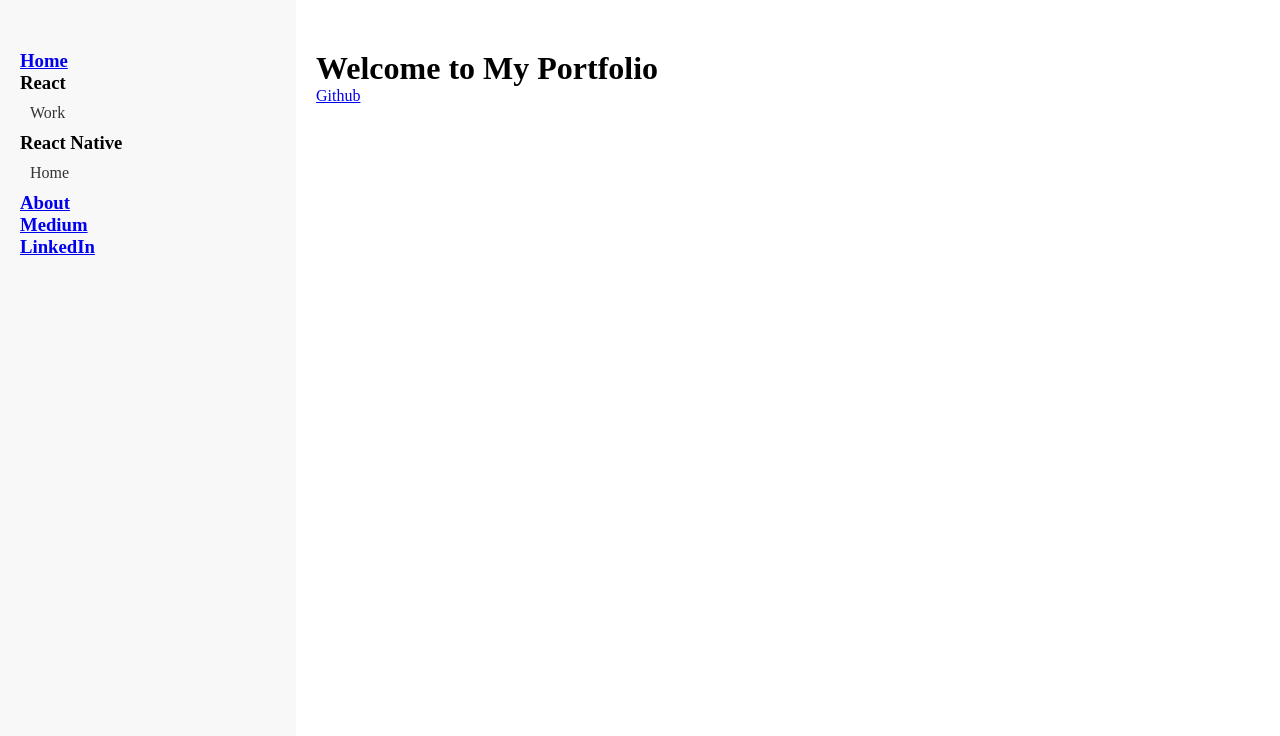
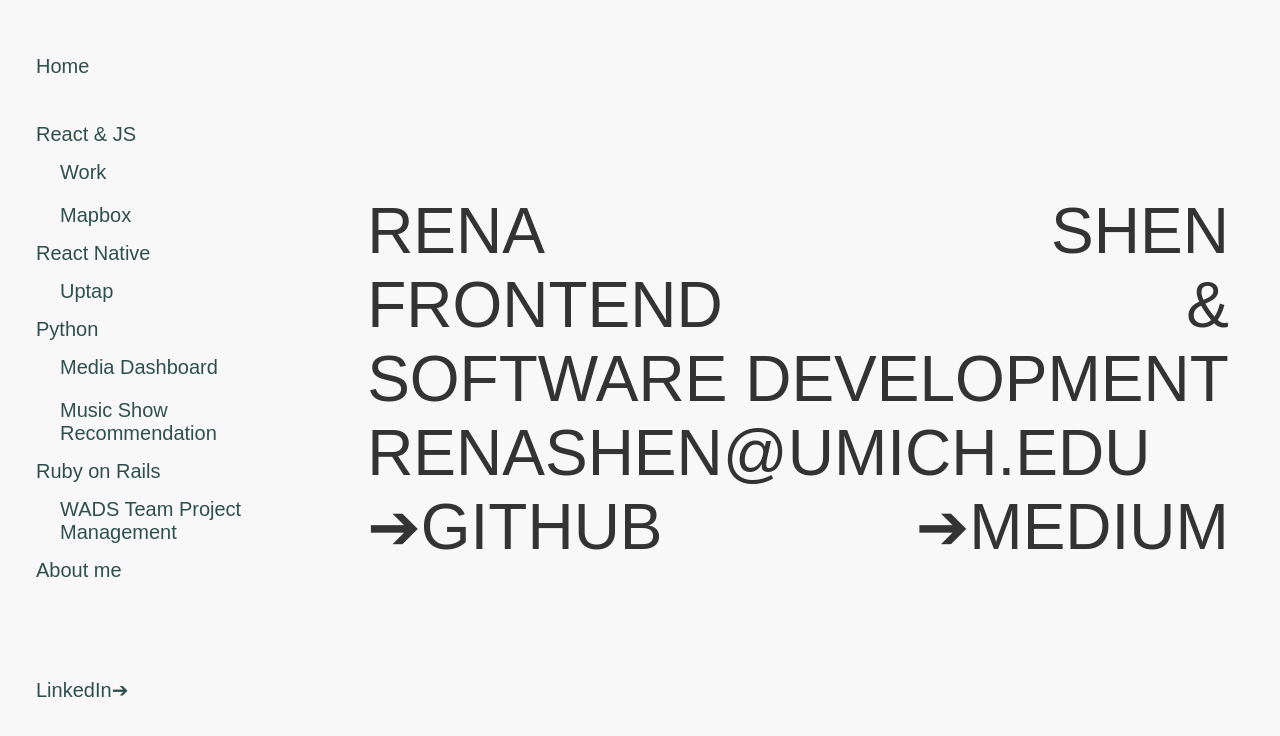
Before and after one commit to renashen314/2024portfolio, a React (Vite) app: page / in a window 1280 px wide. Shown: the top 736 px of the page. Built offline with nearby package versions, Linux system fonts and the light colour scheme.

Commit message:
clean up useEffect tp only run on Home page

```diff
--- a/index.html
+++ b/index.html
@@ -4,6 +4,12 @@
     <meta charset="UTF-8" />
     <meta name="viewport" content="width=device-width, initial-scale=1.0" />
     <link rel="icon" type="image/x-icon" href="/favicon.ico" />
+    <link rel="preconnect" href="https://fonts.googleapis.com" />
+    <link rel="preconnect" href="https://fonts.gstatic.com" crossorigin />
+    <link
+      href="https://fonts.googleapis.com/css2?family=Alegreya:ital,wght@0,400..900;1,400..900&family=Cormorant:ital,wght@0,300..700;1,300..700&display=swap"
+      rel="stylesheet"
+    />
     <title>portfolio</title>
   </head>
   <body>
--- a/src/components/About.tsx
+++ b/src/components/About.tsx
@@ -2,7 +2,7 @@ export default function About() {
   return (
     <div className="contianer">
       <main className="main-content">
-        <h1>about</h1>
+        <h1>About</h1>
       </main>
     </div>
   );
--- a/src/components/Home.tsx
+++ b/src/components/Home.tsx
@@ -1,16 +1,88 @@
+import { useEffect } from "react";
+import { useLocation } from "react-router-dom";
+
 export default function Home() {
+  const rand = (min: number, max: number) =>
+    Math.floor(Math.random() * (max - min + 1)) + min;
+  const enhance = (id: string): void => {
+    const element = document.getElementById(id);
+    if (element) {
+      const text = element.innerText.split("");
+      element.innerText = "";
+
+      text.forEach((letter, index) => {
+        const outer = document.createElement("span");
+        outer.className = "outer";
+
+        const inner = document.createElement("span");
+        inner.className = "inner";
+        inner.style.animationDelay = `${rand(-5000, 0)}ms`;
+
+        const span = document.createElement("span");
+        span.className = "letter";
+        span.innerText = letter;
+        span.style.animationDelay = `${index * 1000}ms`;
+
+        inner.appendChild(span);
+        outer.appendChild(inner);
+        element.appendChild(outer);
+      });
+    }
+  };
+  const location = useLocation();
+  useEffect(() => {
+    if (location.pathname === "/") {
+      enhance("github-link");
+      enhance("medium-link");
+      enhance("homepage-email");
+    }
+  }, [location.pathname]);
+
   return (
-    <div>
+    <>
       <main className="main-content">
-        <h1>Welcome to My Portfolio</h1>
+        <div id="text">
+          <div className="line">
+            <p className="offset-word">Rena</p>
+            <p className="offset-word">Shen</p>
+          </div>
+          <div className="line">
+            <p className="offset-word">Frontend</p>
+            <p className="offset-word">&</p>
+          </div>
+          <div className="line">
+            <p className="offset-word">software development</p>
+          </div>
+          <div className="line">
             <a
+              id="homepage-email"
+              className="offset-word fancy"
+              href="mailto:renashen@umich.edu"
+            >
+              renashen@umich.edu
+            </a>
+          </div>
+          <div className="line">
+            <a
+              id="github-link"
+              className="offset-word fancy"
               href="https://github.com/renashen314"
               target="_blank"
               rel="noopener noreferrer"
             >
-          Github
+              <span>&#10132;</span>Github
             </a>
+            <a
+              id="medium-link"
+              className="offset-word fancy"
+              href=""
+              target="_blank"
+            >
+              <span>&#10132;</span>Medium
+            </a>
+          </div>
+        </div>
       </main>
-    </div>
+    </>
   );
 }
--- a/src/components/Nav.tsx
+++ b/src/components/Nav.tsx
@@ -3,38 +3,51 @@ import { Link } from "react-router-dom";
 export default function Nav() {
   return (
     <nav className="navbar">
-      <h3>
+      <h3 className="big-nav-button">
         <Link to="/">Home</Link>
       </h3>
-      <h3>React</h3>
+      <h3>React & JS</h3>
       <ul>
         <li>
           <Link to="/work">Work</Link>
+          <Link to="/work">Mapbox</Link>
         </li>
       </ul>
       <h3>React Native</h3>
       <ul>
         <li>
-          <Link to="/">Home</Link>
+          <Link to="/">Uptap</Link>
         </li>
       </ul>
-      <h3>
-        <Link to="/about">About</Link>
+      <h3>Python</h3>
+      <ul>
+        <li>
+          <Link to="/">Media Dashboard</Link>
+        </li>
+        <li>
+          <Link to="/">Music Show Recommendation</Link>
+        </li>
+      </ul>
+      <h3>Ruby on Rails</h3>
+      <ul>
+        <li>
+          <Link to="/">WADS Team Project Management</Link>
+        </li>
+      </ul>
+      <h3 className="big-nav-button">
+        <Link to="/about">About me</Link>
       </h3>
-      <h3>
-        <a href="/" target="_blank" rel="noopener noreferrer">
-          Medium
-        </a>
-      </h3>
+      <div className="external-link">
         <h3>
           <a
             href="https://www.linkedin.com/in/rena-shen-3aa321149/"
             target="_blank"
             rel="noopener noreferrer"
           >
-          LinkedIn
+            LinkedIn<span>&#10132;</span>
           </a>
         </h3>
+      </div>
     </nav>
   );
 }
--- a/src/styles/main.css
+++ b/src/styles/main.css
@@ -4,36 +4,175 @@
 }
 html,
 body {
-  height: 100%;
+  height: 100vh;
+  font-family: "Nunito Sans", sans-serif;
+  background-color: #f8f8f8;
+  color: #333;
 }
+h1 {
+  font-size: 36px;
+  font-weight: 300;
+  font-family: "Cormorant", serif;
+  font-style: italic;
+}
+a {
+  text-decoration: none;
+  color: inherit;
+}
+
+a:hover {
+  background-color: #ddd;
+}
+
 .app-container {
   display: flex;
 }
 .main-content {
+  display: flex;
   flex: 1;
   padding: 50px 20px;
+  justify-content: center;
+  align-items: center;
 }
+
+/* styles for nav bar */
 .navbar {
   flex: 0 0 20%;
-  padding: 50px 20px;
+  padding: 50px 24px 50px 36px;
   position: sticky;
   top: 0;
-  height: 100vh;
-  background-color: #f8f8f8;
+  height: 100%;
   justify-content: center;
   align-items: center;
+  color: darkslategray;
 }
 .navbar ul {
   list-style: none;
 }
 .navbar ul li a {
+  font-size: 20px;
   display: block;
-  padding: 10px;
+  padding: 10px 24px;
   text-decoration: none;
-  color: #333;
   /* Add additional styling for hover effects, fonts, etc. */
 }
+.navbar h3 {
+  padding: 5px 0;
+  font-size: 20px;
+  font-weight: 300;
+}
+.navbar .big-nav-button {
+  padding-bottom: 40px;
+}
 
-a:hover {
-  background-color: #ddd;
+.external-link {
+  padding-top: 40px;
 }
+.external-link h3 {
+  padding-top: 16px;
+}
+
+/* fancy text styles */
+#text {
+  max-width: inherit;
+}
+
+.offset-word {
+  font-size: clamp(2rem, 5vw, 10rem);
+  margin: 0rem;
+  text-transform: uppercase;
+  transition: opacity 250ms ease;
+}
+.line {
+  display: flex;
+  justify-content: space-between;
+}
+#text:has(.fancy:hover) .offset-word:not(.fancy:hover) {
+  opacity: 0.2;
+}
+.line a:hover {
+  background: radial-gradient(
+    ellipse at center,
+    rgb(169, 247, 154) 0%,
+    transparent 60%
+  );
+}
+.fancy span {
+  display: inline-block;
+}
+.fancy > .outer {
+  transition: transform 350ms ease;
+}
+
+.fancy:hover > .outer {
+  transition-duration: 800ms;
+}
+
+.fancy:hover > .outer > .inner {
+  animation: float 5s ease infinite;
+}
+
+.fancy:hover > .outer:nth-child(1) {
+  transform: translate(-30%, -60%) rotate(-40deg);
+}
+.fancy:hover > .outer:nth-child(2) {
+  transform: translate(0%, -28%) rotate(-10deg);
+}
+.fancy:hover > .outer:nth-child(3) {
+  transform: translate(0%, 20%) rotate(12deg);
+}
+.fancy:hover > .outer:nth-child(4) {
+  transform: translate(20%, -15%) rotate(-4deg);
+}
+.fancy:hover > .outer:nth-child(5) {
+  transform: translate(15%, 45%) rotate(8deg);
+}
+.fancy:hover > .outer:nth-child(6) {
+  transform: translate(10%, -30%) rotate(15deg);
+}
+.fancy:hover > .outer:nth-child(7) {
+  transform: translate(20%, 42%) rotate(-35deg);
+}
+.fancy:hover > .outer:nth-child(8) {
+  transform: translate(40%, 60%) rotate(-15deg);
+}
+.fancy:hover > .outer:nth-child(9) {
+  transform: translate(20%, -20%) rotate(15deg);
+}
+.fancy:hover > .outer:nth-child(10) {
+  transform: translate(10%, 20%) rotate(15deg);
+}
+.fancy:hover > .outer:nth-child(11) {
+  transform: translate(20%, 40%) rotate(-15deg);
+}
+.fancy:hover > .outer:nth-child(12) {
+  transform: translate(50%, -20%) rotate(-5deg);
+}
+.fancy:hover > .outer:nth-child(13) {
+  transform: translate(50%, -20%) rotate(25deg);
+}
+.fancy:hover > .outer:nth-child(14) {
+  transform: translate(20%, 50%) rotate(-5deg);
+}
+.fancy:hover > .outer:nth-child(15) {
+  transform: translate(20%, -50%) rotate(-5deg);
+}
+.fancy:hover > .outer:nth-child(16) {
+  transform: translate(20%, -50%) rotate(-5deg);
+}
+.fancy:hover > .outer:nth-child(17) {
+  transform: translate(30%, 0%) rotate(5deg);
+}
+.fancy:hover > .outer:nth-child(18) {
+  transform: translate(80%, 30%) rotate(20deg);
+}
+@keyframes float {
+  from,
+  to {
+    transform: translateY(-0%);
+  }
+
+  50% {
+    transform: translateY(-3%);
+  }
+}
```
Also changed, not shown: src/components/ParkMap.tsx (added, +7 -0 lines). Lines whose indentation alone changed are shown as unchanged.
